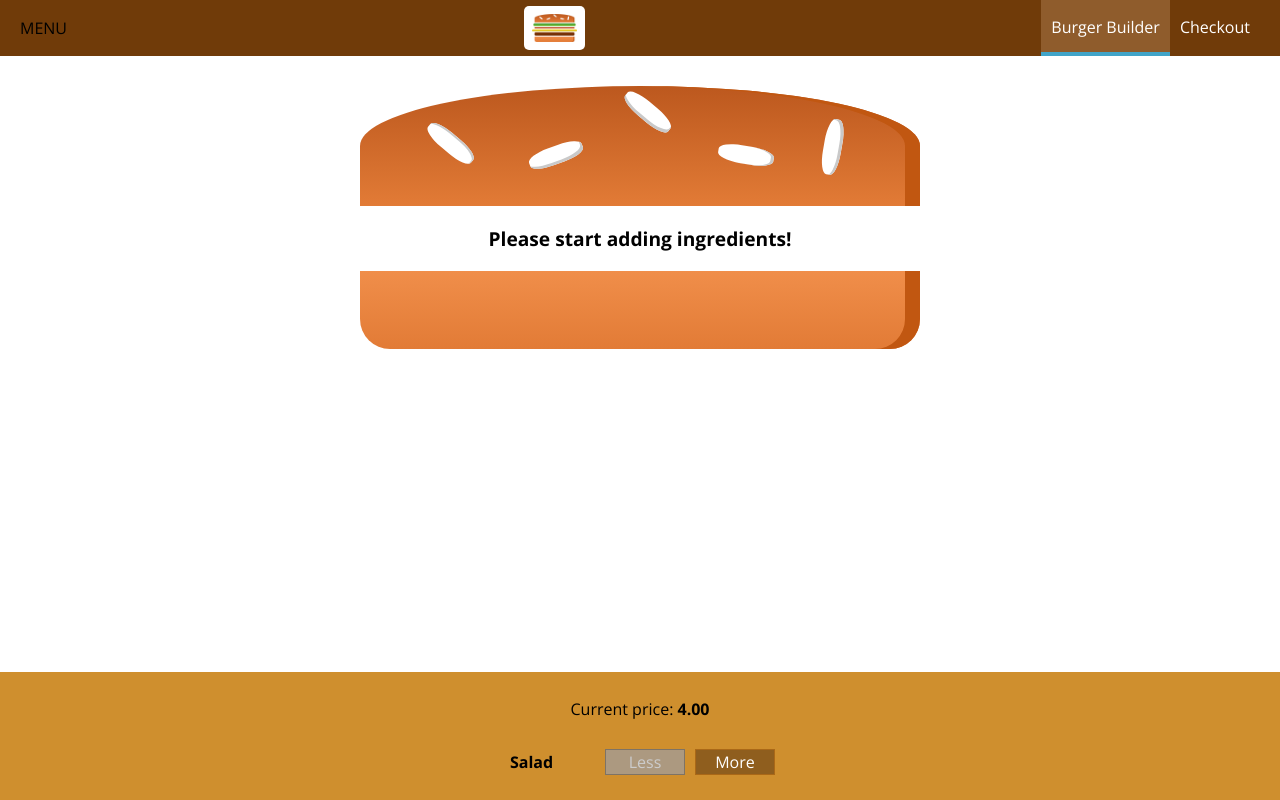
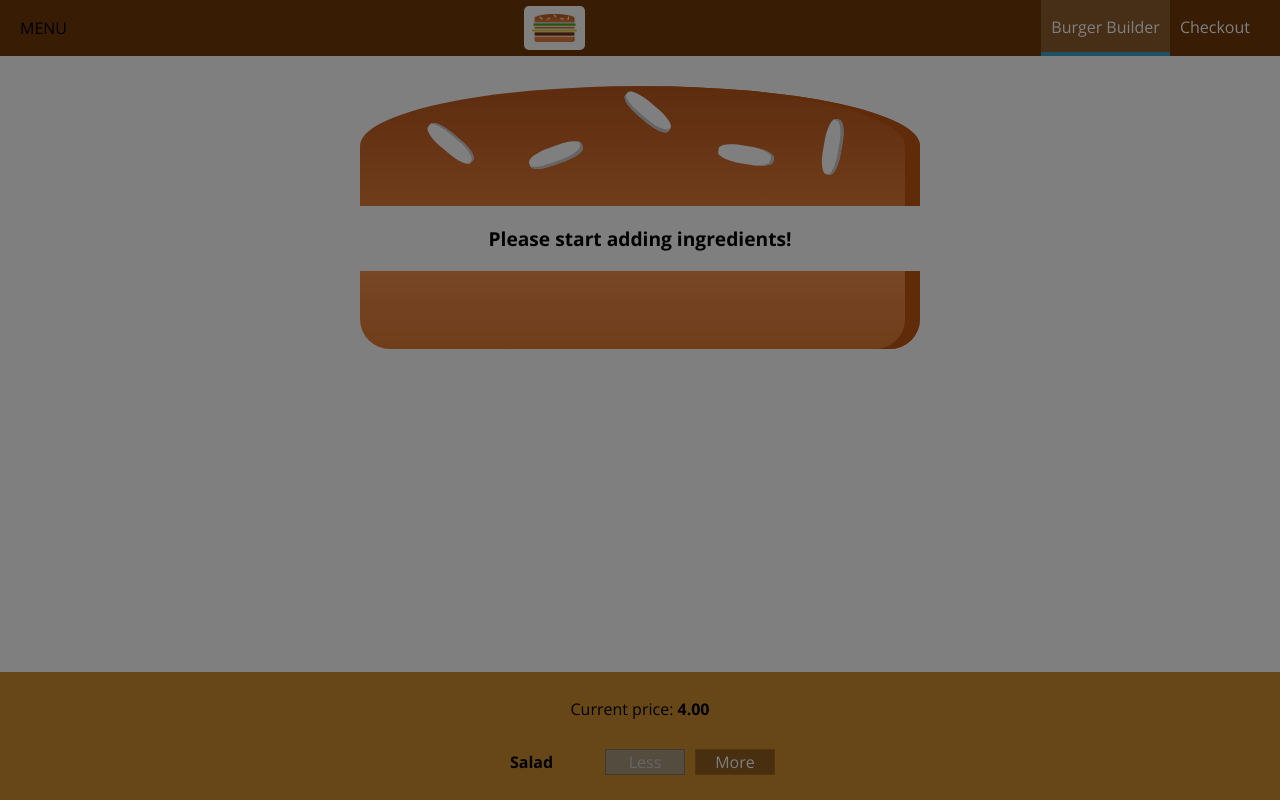
Before and after one commit to alexxx01110/burger-app, a React app: page / in a window 1280 px wide. Shown: the top 800 px of the page. Built offline with nearby package versions, Linux system fonts and the light colour scheme.

Commit message:
Convert layout component to statefull, adding backdrop to sidebar.

```diff
--- a/src/components/Layout/Layout.js
+++ b/src/components/Layout/Layout.js
@@ -1,16 +1,29 @@
-import React from "react";
+import React, { Component } from "react";
 
 import Wrapper from "../../hoc/Wrapper";
 import classes from "./Layout.scss";
 import Toolbar from "../Navigation/Toolbar/Toolbar";
 import SideDrawer from "../Navigation/SideDrawer/SideDrawer";
 
-const layout = props => (
-  <Wrapper>
-    <Toolbar />
-    <SideDrawer />
-    <main className={classes.Content}>{props.children}</main>
-  </Wrapper>
-);
+class Layout extends Component {
+  state = {
+    showSideDrawer: true
+  };
+  sideDrawerClosedHandler = () => {
+    this.setState({ showSideDrawer: false });
+  };
+  render() {
+    return (
+      <Wrapper>
+        <Toolbar />
+        <SideDrawer
+          open={this.state.showSideDrawer}
+          closed={this.sideDrawerClosedHandler}
+        />
+        <main className={classes.Content}>{this.props.children}</main>
+      </Wrapper>
+    );
+  }
+}
 
-export default layout;
+export default Layout;
--- a/src/components/Navigation/SideDrawer/SideDrawer.js
+++ b/src/components/Navigation/SideDrawer/SideDrawer.js
@@ -3,10 +3,18 @@
 import Logo from "../../Logo/Logo";
 import NavigationItems from "../NavigationItems/NavigationItems";
 import classes from "./SideDrawer.scss";
+import Backdrop from "../../UI/Backdrop/Backdrop";
+import Wrapper from "../../../hoc/Wrapper";
 
 const sideDrawer = props => {
+  let attachedClasses = [classes.SideDrawer, classes.Close];
+  if (props.open) {
+    attachedClasses = [classes.SideDrawer, classes.Open];
+  }
   return (
-    <div className={classes.SideDrawer}>
+    <Wrapper>
+      <Backdrop show={props.open} clicked={props.closed} />
+      <div className={attachedClasses.join(" ")}>
         <div className={classes.Logo}>
           <Logo />
         </div>
@@ -14,6 +22,7 @@
           <NavigationItems />
         </nav>
       </div>
+    </Wrapper>
   );
 };
 
```
Lines whose indentation alone changed are shown as unchanged.
